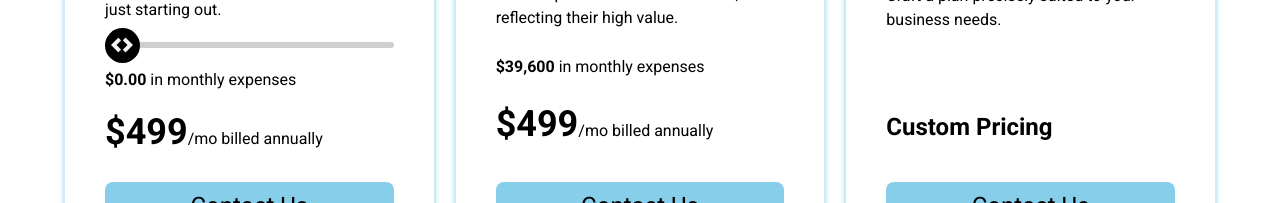
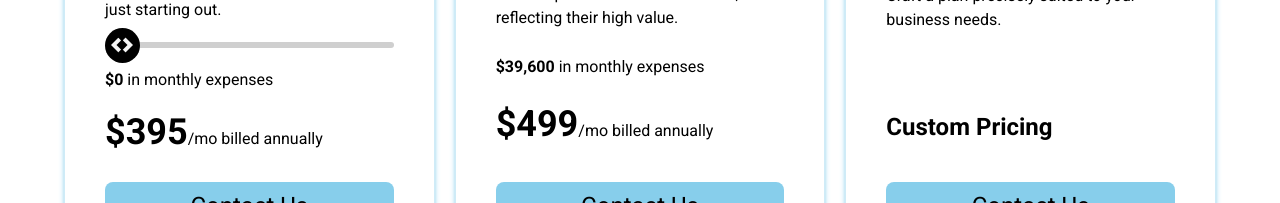
Before and after one commit to NikhilMourya/Boutique-Books, a React (Vite) app: page /pricing in a window 1280 px wide. Shown: the part 509-712 px from the top of the page. Built offline with nearby package versions, Linux system fonts and the light colour scheme; a web font is replaced by a local one.

Commit message:
pricing slider test

```diff
--- a/src/page/PricingPage.jsx
+++ b/src/page/PricingPage.jsx
@@ -48,13 +48,31 @@ const pricingCarts = [
 ];
 
 export default function PricingPage() {
-  const [priceRange, setPriceRange] = useState(0);
+  const pricingTable = [
+    { min: 0, max: 30000, standard: 395, plus: 449 },
+    { min: 30001, max: 60000, standard: 495, plus: 595 },
+    { min: 60001, max: 100000, standard: 700, plus: 975 },
+    { min: 100001, max: 150000, standard: 875, plus: 1150 },
+    { min: 150001, max: 200000, standard: 1050, plus: 1325 },
+  ];
   const price = (amt) => {
     return new Intl.NumberFormat('en-US', {
       currency: 'USD',
       style: 'currency',
+      minimumFractionDigits: 0,
     }).format(amt);
   };
+  const getBookkeepingCost = (monthlyExpenses, isBookkeepingPlus = false) => {
+    const pricing = pricingTable.find(
+      ({ min, max }) => monthlyExpenses >= min && monthlyExpenses <= max
+    );
+
+    if (!pricing) return 'Invalid range';
+    console.log('pricing ', pricing);
+    return isBookkeepingPlus ? pricing.plus : pricing.standard;
+  };
+  const [priceRange, setPriceRange] = useState(0);
+
   useLayoutEffect(() => {
     let ctx = gsap.context(() => {
       let t1 = gsap.timeline({
@@ -190,7 +208,7 @@ export default function PricingPage() {
           <input
             value={priceRange}
             min="0"
-            max="2000000"
+            max="200000"
             type="range"
             step={1000}
             className="tw-range"
@@ -201,7 +219,10 @@ export default function PricingPage() {
             expenses
           </p>
           <p>
-            <span class="text-4xl font-bold">$499</span>/mo billed annually
+            <span class="text-4xl font-bold">
+              {price(getBookkeepingCost(priceRange))}
+            </span>
+            /mo billed annually
           </p>
           <button class="bg-primary w-full self-end text-2xl py-2 rounded-lg">
             Contact Us
```
